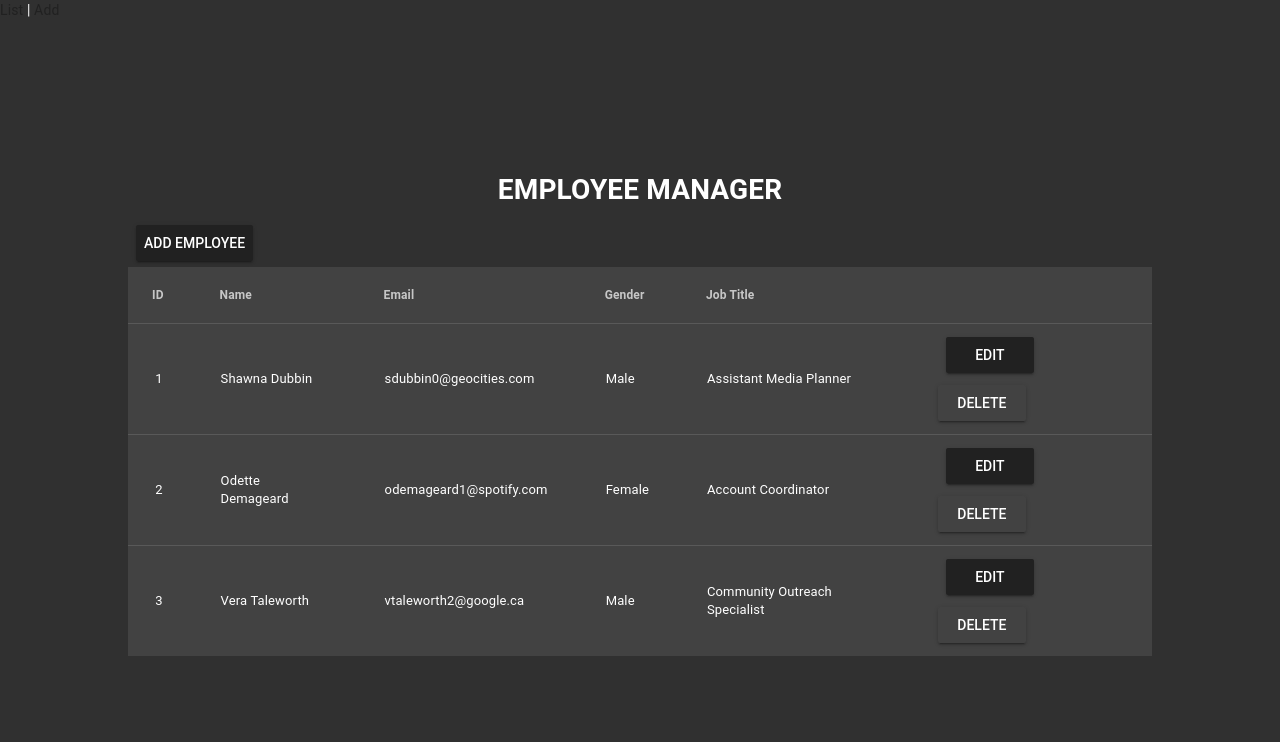
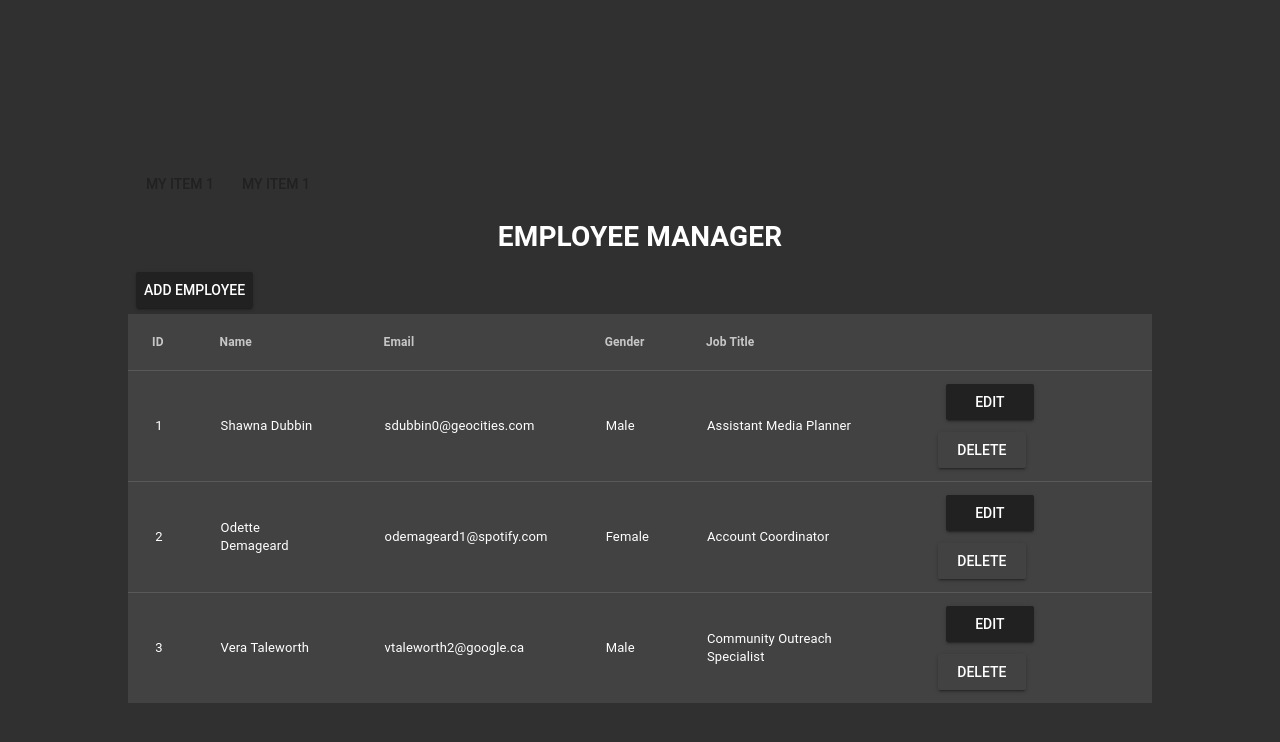
Before and after one commit to HugoCharles997/employee-manager-spa, a Vue app: page /#/ in a window 1280 px wide. Shown: the top 742 px of the page. Built offline with nearby package versions, Linux system fonts and the light colour scheme.

Commit message:
tries for navbar component

```diff
--- a/src/App.vue
+++ b/src/App.vue
@@ -1,10 +1,9 @@
 <template>
 	<div id="app">
-		<nav>
-			<router-link to="/">List</router-link> |
-			<router-link to="/add">Add</router-link>
-			<div></div>
-		</nav>
 		<router-view />
 	</div>
 </template>
+
+<script>
+export default {};
+</script>
--- /dev/null
+++ b/src/components/Navbar.vue
@@ -0,0 +1,17 @@
+<template>
+	<div id="app">
+		<md-button><router-link to="/">My Item 1</router-link></md-button>
+		<md-button><router-link to="/add">My Item 1</router-link></md-button>
+	</div>
+</template>
+<script>
+export default {
+	name: "Navbar",
+};
+</script>
+
+<style scoped>
+.md-menu {
+	margin: 24px;
+}
+</style>
--- a/src/views/AddView.vue
+++ b/src/views/AddView.vue
@@ -1,5 +1,6 @@
 <template>
 	<div class="add">
+		<Navbar />
 		<h1>Ajouter un nouveau employé</h1>
 		<div>
 			<md-field>
@@ -56,10 +57,12 @@
 
 <script>
 import HomeView from "@/views/HomeView.vue";
+import Navbar from "@/components/Navbar.vue";
 export default {
 	name: "TextFields",
 	components: {
 		HomeView,
+		Navbar,
 	},
 	data: () => ({
 		initial: "Initial Value",
--- a/src/views/HomeView.vue
+++ b/src/views/HomeView.vue
@@ -1,6 +1,7 @@
 <template>
 	<div class="employee-list">
 		<div class="header-list">
+			<Navbar />
 			<h1 class="title">EMPLOYEE MANAGER</h1>
 			<md-button class="add-employee md-raised md-primary"
 				>Add employee</md-button
@@ -75,12 +76,14 @@
 
 <script>
 import AddView from "@/views/AddView.vue";
+import Navbar from "@/components/Navbar.vue";
 // @ is an alias to /src
 
 export default {
 	name: "HomeView",
 	components: {
 		AddView,
+		Navbar,
 	},
 	data() {
 		return {
```
